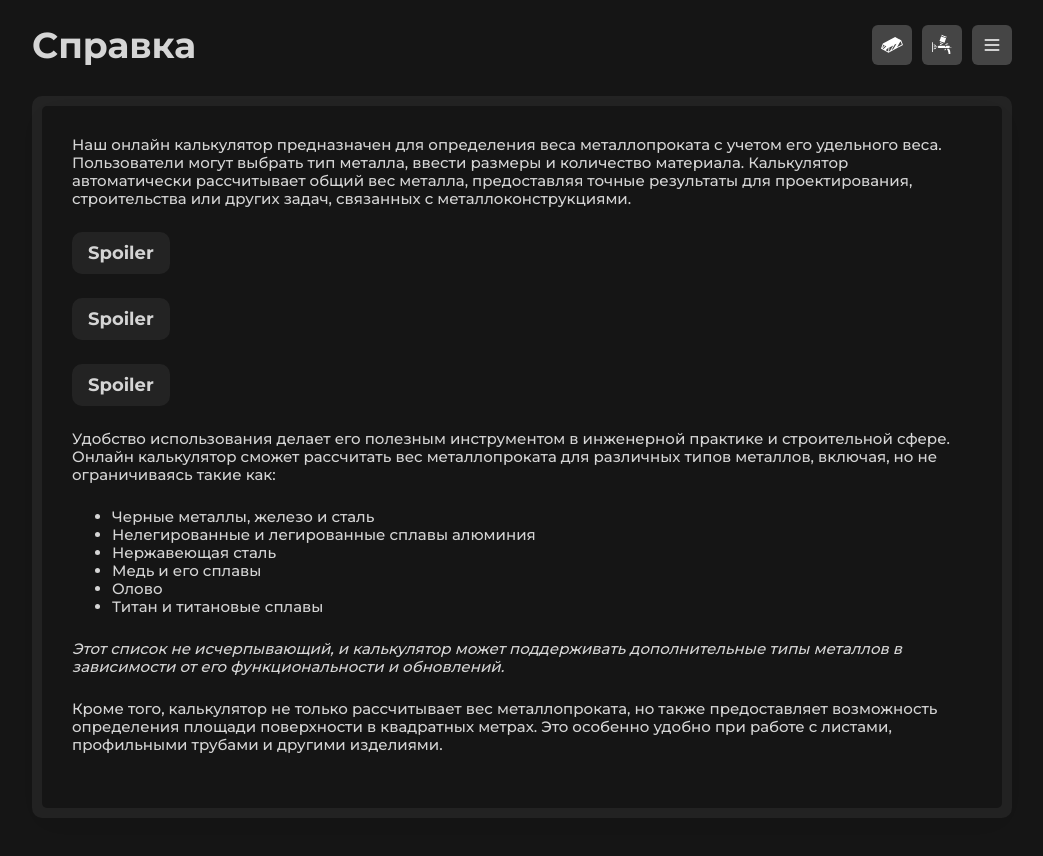
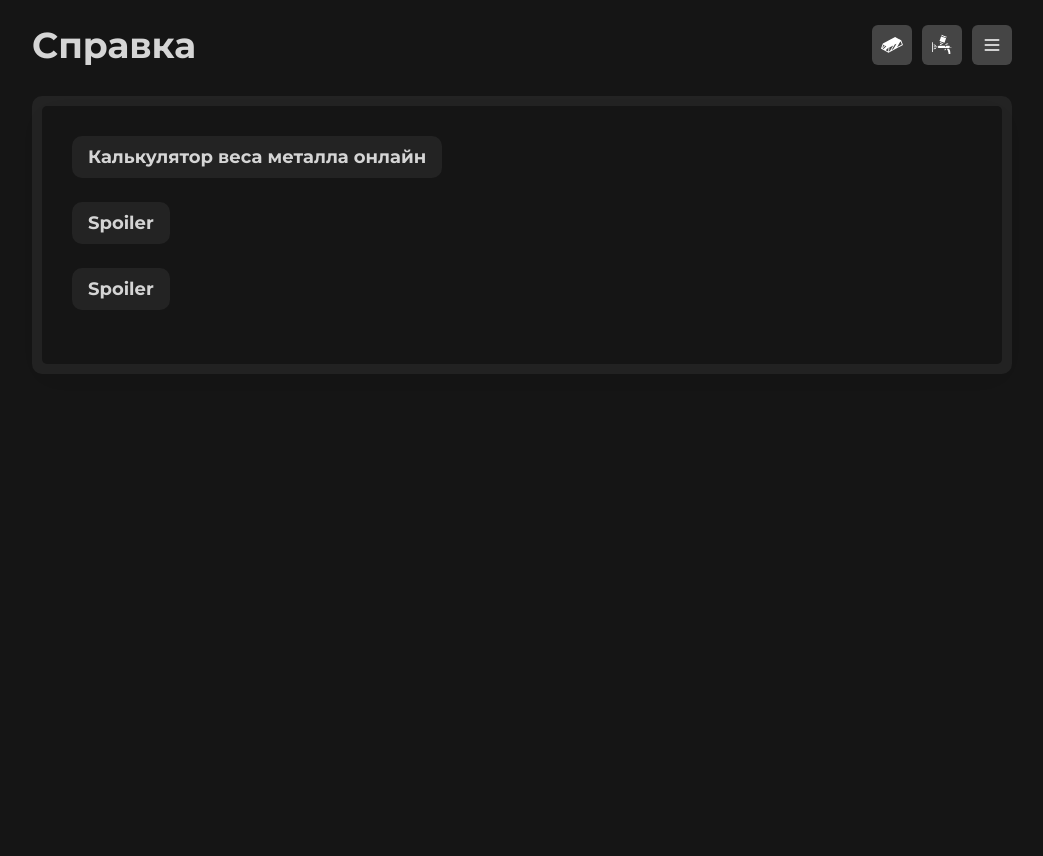
Before and after one commit to STUDIOUMS/Calc-Met, a React (Vite) app: page /info in a window 1280 px wide. Shown: the top 856 px of the page, without its empty margins (118-1161 px from the left). After the commit the page ends 800 px from the top, so only its background shows below. Built offline with nearby package versions, Linux system fonts and the light colour scheme.

Commit message:
Update InfoPage.tsx
Spoiller

```diff
--- a/src/pages/InfoPage.tsx
+++ b/src/pages/InfoPage.tsx
@@ -10,11 +10,19 @@ const InfoPage: React.FC = () => {
       <Header title="Справка" />
       <div className="app-calc">
         <div className="appbox">
-          <p>Наш онлайн калькулятор предназначен для определения веса металлопроката с учетом его удельного веса. Пользователи могут выбрать тип металла, ввести размеры и количество материала. Калькулятор автоматически рассчитывает общий вес металла, предоставляя точные результаты для проектирования, строительства или других задач, связанных с металлоконструкциями.</p>
-          <Spoiler title="Spoiler" index={1} current={index} handler={setIndex}>
-            <p>Lorem ipsum dolor sit amet consectetur, adipisicing elit. Amet consectetur officiis sed corrupti! Nam consequatur obcaecati qui dolorem perferendis vitae, animi dignissimos, sapiente aut sit fugiat ducimus odio voluptatibus asperiores!</p>
-            <p>Lorem ipsum dolor sit amet consectetur, adipisicing elit. Amet consectetur officiis sed corrupti! Nam consequatur obcaecati qui dolorem perferendis vitae, animi dignissimos, sapiente aut sit fugiat ducimus odio voluptatibus asperiores!</p>
-            <p>Lorem ipsum dolor sit amet consectetur, adipisicing elit. Amet consectetur officiis sed corrupti! Nam consequatur obcaecati qui dolorem perferendis vitae, animi dignissimos, sapiente aut sit fugiat ducimus odio voluptatibus asperiores!</p>
+          <Spoiler title="Калькулятор веса металла онлайн" index={1} current={index} handler={setIndex}>
+            <p>Наш онлайн калькулятор предназначен для определения веса металлопроката с учетом его удельного веса. Пользователи могут выбрать тип металла, ввести размеры и количество материала. Калькулятор автоматически рассчитывает общий вес металла, предоставляя точные результаты для проектирования, строительства или других задач, связанных с металлоконструкциями.</p>
+            <p>Удобство использования делает его полезным инструментом в инженерной практике и строительной сфере. Онлайн калькулятор сможет рассчитать вес металлопроката для различных типов металлов, включая, но не ограничиваясь такие как:</p>
+            <ul>
+            <li>Черные металлы,  железо и сталь</li>
+            <li>Нелегированные и легированные сплавы алюминия</li>
+            <li>Нержавеющая сталь</li>
+            <li>Медь и его сплавы</li>
+            <li>Олово</li>
+            <li>Титан и титановые сплавы</li>
+          </ul>
+            <p><em>Этот список не исчерпывающий, и калькулятор может поддерживать дополнительные типы металлов в зависимости от его функциональности и обновлений.</em></p>
+            <p>Кроме того, калькулятор не только рассчитывает вес металлопроката, но также предоставляет возможность определения площади поверхности в квадратных метрах. Это особенно удобно при работе с листами, профильными трубами и другими изделиями.</p>
           </Spoiler>
           <Spoiler title="Spoiler" index={2} current={index} handler={setIndex}>
             <p>Lorem ipsum dolor sit amet consectetur, adipisicing elit. Amet consectetur officiis sed corrupti! Nam consequatur obcaecati qui dolorem perferendis vitae, animi dignissimos, sapiente aut sit fugiat ducimus odio voluptatibus asperiores!</p>
@@ -23,17 +31,6 @@ const InfoPage: React.FC = () => {
             <p>Lorem ipsum dolor sit amet consectetur, adipisicing elit. Amet consectetur officiis sed corrupti! Nam consequatur obcaecati qui dolorem perferendis vitae, animi dignissimos, sapiente aut sit fugiat ducimus odio voluptatibus asperiores!</p>
             <p>Lorem ipsum dolor sit amet consectetur, adipisicing elit. Amet consectetur officiis sed corrupti! Nam consequatur obcaecati qui dolorem perferendis vitae, animi dignissimos, sapiente aut sit fugiat ducimus odio voluptatibus asperiores!</p>
           </Spoiler>
-          <p>Удобство использования делает его полезным инструментом в инженерной практике и строительной сфере. Онлайн калькулятор сможет рассчитать вес металлопроката для различных типов металлов, включая, но не ограничиваясь такие как:</p>
-          <ul>
-            <li>Черные металлы,  железо и сталь</li>
-            <li>Нелегированные и легированные сплавы алюминия</li>
-            <li>Нержавеющая сталь</li>
-            <li>Медь и его сплавы</li>
-            <li>Олово</li>
-            <li>Титан и титановые сплавы</li>
-          </ul>
-          <p><em>Этот список не исчерпывающий, и калькулятор может поддерживать дополнительные типы металлов в зависимости от его функциональности и обновлений.</em></p>
-          <p>Кроме того, калькулятор не только рассчитывает вес металлопроката, но также предоставляет возможность определения площади поверхности в квадратных метрах. Это особенно удобно при работе с листами, профильными трубами и другими изделиями.</p>
         </div>
       </div>
     </>
```
